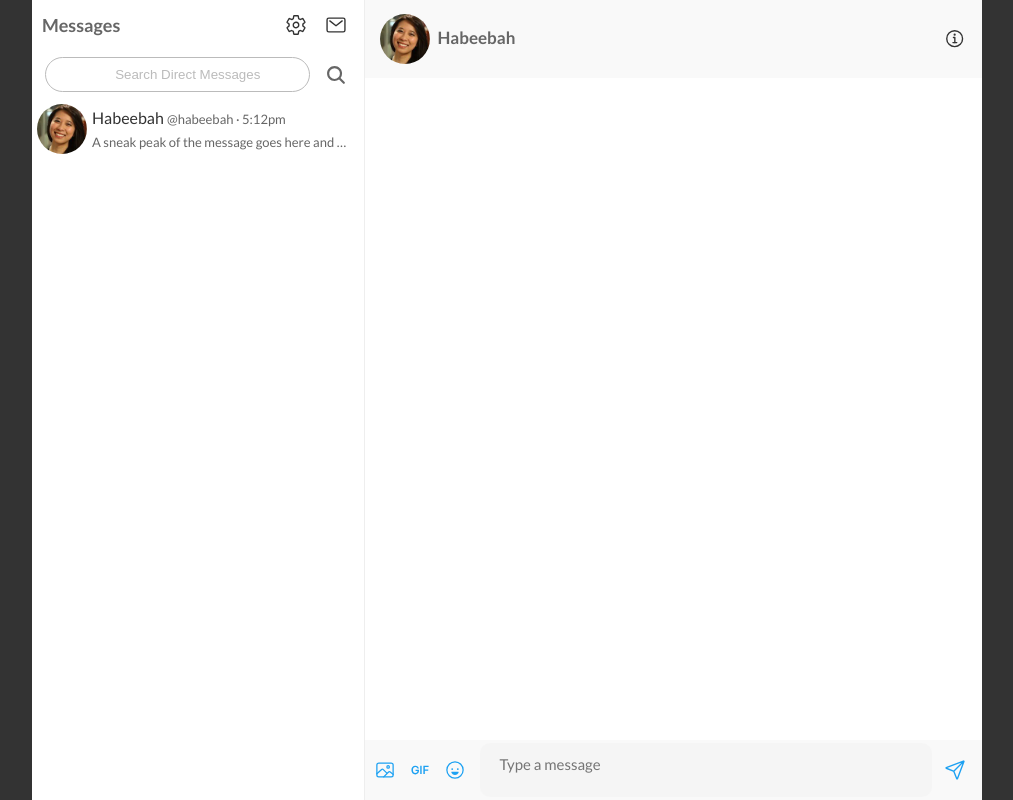
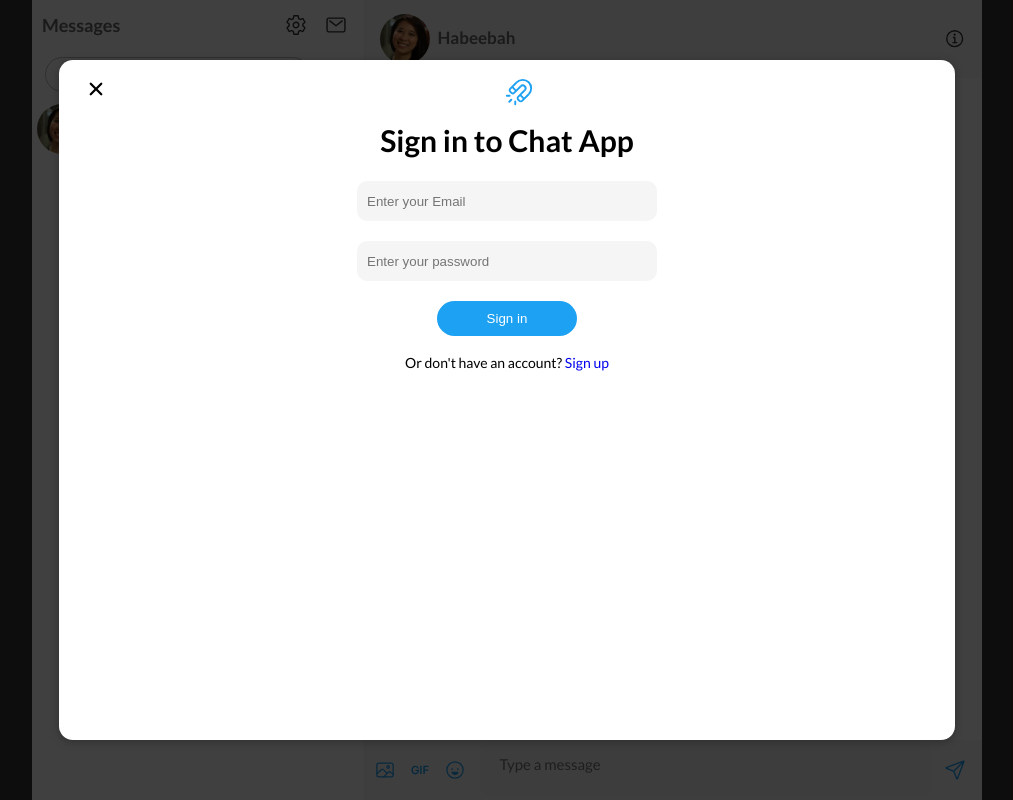
Before and after one commit to Abibaj/Chat-App, a React (Create React App) app in the folder frontend/: page / in a window 1280 px wide. Shown: the whole page, without its empty margins (133-1146 px from the left). Built offline with nearby package versions, Linux system fonts and the light colour scheme.

Commit message:
Designed the sign in modal

```diff
--- a/frontend/public/index.html
+++ b/frontend/public/index.html
@@ -34,6 +34,7 @@
   </head>
   <body>
     <noscript>You need to enable JavaScript to run this app.</noscript>
+    <div id="overlays"></div>
     <div id="root"></div>
     <!--
       This HTML file is a template.
--- a/frontend/src/App.js
+++ b/frontend/src/App.js
@@ -1,20 +1,26 @@
-import React from 'react';
+import React, { useState } from 'react';
 
 import Sidebar from './components/Sidebar/Sidebar';
 import ChatPage from './components/ChatPage/ChatPage';
+import LoginOverlay from './components/LoginOverlay/LoginOverlay';
 
 import classes from './App.module.scss';
 
 function App() {
+  const [modalIsShown, setmodalIsShown] = useState(true);
+
+  const hideModalHandler = () => {
+    setmodalIsShown(false);
+  };
+  const showModalHandler = () => {
+    setmodalIsShown(true);
+  };
+
   return (
     <div className={classes.App}>
       <Sidebar />
-      <ChatPage></ChatPage>
-      {/* <div className={classes['message-space']}>
-        <div className={classes['top-tab']}>Top tab</div>
-        <div className={classes['content']}>Chat space</div>
-        <div className={classes['bottom-tab']}>bottom bar</div>
-      </div> */}
+      <ChatPage />
+      {modalIsShown && <LoginOverlay onHideModal={hideModalHandler} />}
     </div>
   );
 }
--- /dev/null
+++ b/frontend/src/components/LoginOverlay/LoginOverlay.js
@@ -0,0 +1,79 @@
+import React from 'react';
+import { IoClose, IoMagnetOutline } from 'react-icons/io5';
+
+import Modal from '../UI/Modal/Modal';
+import Input from '../UI/Input/Input';
+import Button from '../UI/Button/Button';
+import classes from './LoginOverlay.module.scss';
+
+const LoginOverlay = props => {
+  return (
+    <Modal onClose={props.onHideModal}>
+      <div className={classes['login']}>
+        <div className={classes['login__close-bar']}>
+          <span className={classes['login__close-button']}>
+            <IoClose />
+          </span>
+          <span className={classes['login__app-logo']}>
+            <IoMagnetOutline />
+          </span>
+        </div>
+        <p className={classes['sign-in-message']}>Sign in to Chat App</p>
+        {/* <Input
+          className={classes.input}
+          label="Name"
+          placeholder="Enter your name"
+          input={{
+            id: 'name',
+            type: 'text',
+            min: '3',
+            max: '25'
+          }}
+        /> */}
+        <Input
+          className={classes.input}
+          label="email"
+          placeholder="Enter your Email"
+          input={{
+            id: 'email',
+            type: 'email',
+            min: '3',
+            max: '30'
+          }}
+        />
+        <Input
+          className={classes.input}
+          label="Password"
+          placeholder="Enter your password"
+          input={{
+            id: 'Password',
+            type: 'text',
+            min: '8',
+            max: '16'
+          }}
+        />
+        {/* <Input
+          className={classes.input}
+          label="PasswordConfirm"
+          placeholder="Confirm your password"
+          input={{
+            id: 'PasswordConfirm',
+            type: 'text',
+            min: '8',
+            max: '16'
+          }}
+        /> */}
+        <Button>
+          <span className={classes['signup-btn']}>Sign in</span>
+        </Button>
+        <div className={classes['sign-in-cta']}>
+          <span>
+            Or don't have an account? <a href="signup">Sign up</a>
+          </span>
+        </div>
+      </div>
+    </Modal>
+  );
+};
+
+export default LoginOverlay;
--- /dev/null
+++ b/frontend/src/components/LoginOverlay/LoginOverlay.module.scss
@@ -0,0 +1,62 @@
+@import '../../utils/mixins.scss';
+@import '../../utils/variables.scss';
+
+.login {
+  background-color: $color-white;
+  height: 100%;
+  // width: 80%;
+
+  display: flex;
+  flex-direction: column;
+  justify-content: space-between;
+  align-items: center;
+
+  &__close-bar {
+    height: 4.5rem;
+    width: 100%;
+    padding: 0 1.5rem;
+    // margin-bottom: 1.5rem;
+
+    display: flex;
+    flex-direction: row;
+    justify-content: center;
+    align-items: center;
+  }
+
+  &__close-button {
+    font-size: 2.4rem;
+  }
+
+  &__app-logo {
+    height: 100%;
+    font-size: 3rem;
+    text-align: center;
+    flex-grow: 1;
+    color: $primary-color;
+  }
+}
+
+.sign-in-message {
+  font-size: 3rem;
+  font-weight: 600;
+  margin-bottom: 1.5rem;
+}
+
+.signup-btn {
+  width: 10rem;
+}
+
+.input {
+  height: 3rem;
+  width: 10rem;
+  outline: none;
+}
+
+.sign-in-cta {
+  margin-top: 1.5rem;
+  font-size: 1.4rem;
+
+  a {
+    text-decoration: none;
+  }
+}
--- /dev/null
+++ b/frontend/src/components/UI/Button/Button.js
@@ -0,0 +1,9 @@
+import React from 'react';
+
+import classes from './Button.module.scss';
+
+const Button = props => {
+  return <button className={classes['button']}>{props.children}</button>;
+};
+
+export default Button;
--- /dev/null
+++ b/frontend/src/components/UI/Button/Button.module.scss
@@ -0,0 +1,17 @@
+@import '../../../utils/variables.scss';
+
+.button {
+  border-radius: 5rem;
+  height: auto;
+  width: auto;
+
+  color: $color-white;
+  background-color: $primary-color;
+  padding: 1rem 2rem;
+  border: none;
+
+  display: flex;
+  flex-direction: column;
+  justify-content: center;
+  align-items: center;
+}
--- /dev/null
+++ b/frontend/src/components/UI/Input/Input.js
@@ -0,0 +1,18 @@
+import React, { forwardRef } from 'react';
+
+import classes from './Input.module.scss';
+
+const Input = forwardRef((props, ref) => {
+  return (
+    <div>
+      <input
+        className={classes.input}
+        placeholder={props.placeholder}
+        ref={ref}
+        {...props.input}
+      />
+    </div>
+  );
+});
+
+export default Input;
--- /dev/null
+++ b/frontend/src/components/UI/Input/Input.module.scss
@@ -0,0 +1,18 @@
+@import '../../../utils/mixins.scss';
+@import '../../../utils/variables.scss';
+
+.input {
+  height: 4rem;
+  width: 30rem;
+
+  padding: 1rem;
+  margin-bottom: 2rem;
+
+  border: none;
+  border-radius: 1rem;
+  background-color: #f5f5f5;
+
+  &:focus {
+    outline: 2px solid $primary-color;
+  }
+}
--- /dev/null
+++ b/frontend/src/components/UI/Modal/Modal.js
@@ -0,0 +1,34 @@
+import React, { Fragment } from 'react';
+import ReactDOM from 'react-dom';
+import classes from './Modal.module.scss';
+
+const Backdrop = props => {
+  return <div className={classes.backdrop} onClick={props.onClose}></div>;
+};
+
+const ModalOverlay = props => {
+  return (
+    <div className={classes.modal}>
+      <div className={classes.content}>{props.children}</div>
+    </div>
+  );
+};
+
+const overlaysPortal = document.getElementById('overlays');
+
+const Modal = props => {
+  return (
+    <Fragment>
+      {ReactDOM.createPortal(
+        <Backdrop onClose={props.onClose} />,
+        overlaysPortal
+      )}
+      {ReactDOM.createPortal(
+        <ModalOverlay>{props.children}</ModalOverlay>,
+        overlaysPortal
+      )}
+    </Fragment>
+  );
+};
+
+export default Modal;
--- /dev/null
+++ b/frontend/src/components/UI/Modal/Modal.module.scss
@@ -0,0 +1,42 @@
+.backdrop {
+  position: fixed;
+  top: 0;
+  left: 0;
+  width: 100%;
+  height: 100vh;
+  z-index: 20;
+  background-color: rgba(0, 0, 0, 0.75);
+}
+
+.modal {
+  position: fixed;
+  top: 7.5%;
+  left: 15%;
+  height: 85%;
+  width: 70%;
+  background-color: white;
+  padding: 1rem;
+  border-radius: 14px;
+  box-shadow: 0 2px 8px rgba(0, 0, 0, 0.25);
+  z-index: 30;
+  animation: scale-up 300ms ease-out forwards;
+}
+
+// @media (min-width: 768px) {
+//   .modal {
+//     width: 40rem;
+//     left: calc(50% - 20rem);
+//   }
+// }
+
+@keyframes scale-up {
+  from {
+    opacity: 0;
+    transform: scale(0.8);
+  }
+
+  to {
+    opacity: 1;
+    transform: scale(1);
+  }
+}
```
Also changed, not shown: frontend/src/components/LoginOverlay/LoginInput.js (added, +9 -0 lines), frontend/src/components/LoginOverlay/LoginInput.module.scss (added).
